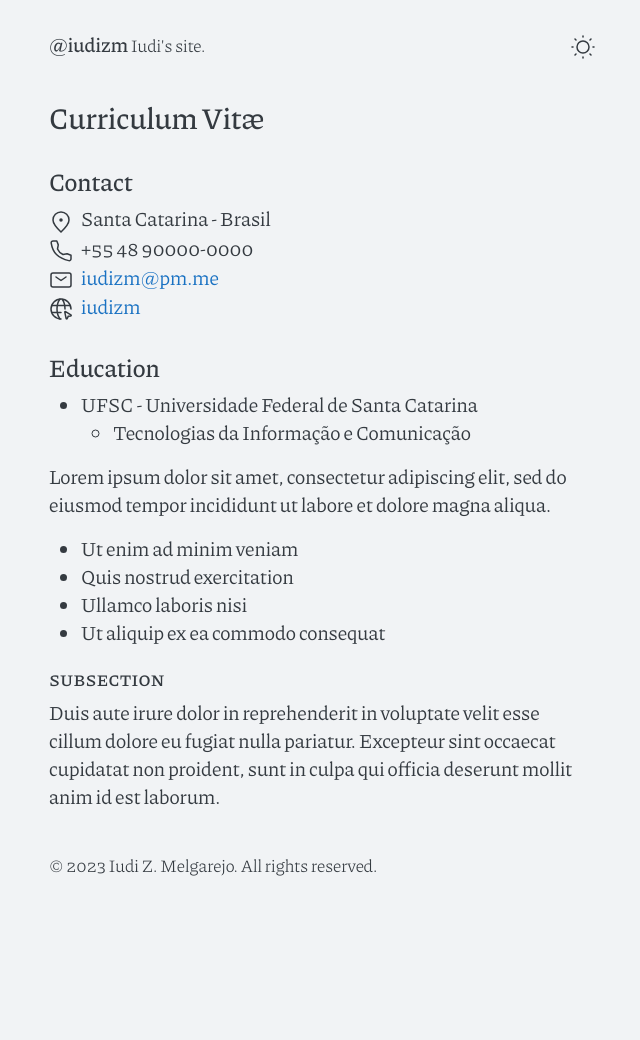
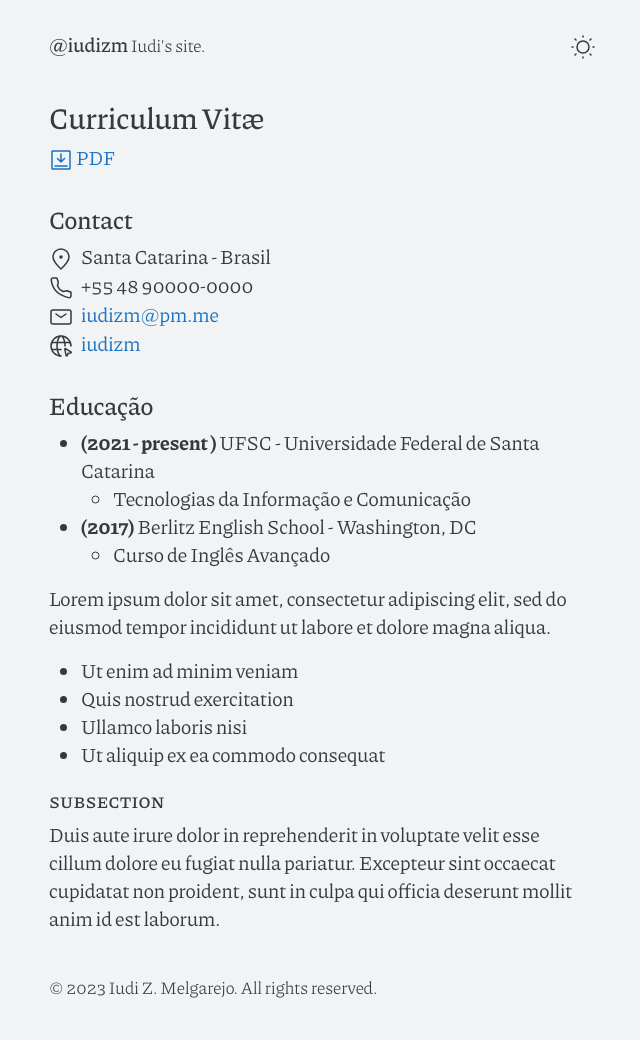
Before and after one commit to iudizm/iudizm.github.io, a Jekyll site: the page built from pt_BR/cv.md, in a window 1280 px wide. Shown: the whole page, without its empty margins (318-958 px from the left). Built offline with Jekyll 4.4.1, drawn with Linux system fonts in a browser that asks for light colours; before the commit the page ends 918 px from its top, so only the background shows below that.

Commit message:
atualiza conteudo

```diff
--- a/pt_BR/cv.md
+++ b/pt_BR/cv.md
@@ -6,12 +6,17 @@ lang: pt_BR
 
 # Curriculum Vitæ
 
+{% include iconlink.html icon="svg/download-square-outline.svg" href="/cv.pdf" %}[PDF](/cv.pdf)
+
 {% include contact.html %}
 
-## Education
+## Educação
 
-* UFSC - Universidade Federal de Santa Catarina
-  - Tecnologias da Informação e Comunicação
+* **(2021 - present )** UFSC - Universidade Federal de Santa Catarina
+  * Tecnologias da Informação e Comunicação
+
+* **(2017)** Berlitz English School - Washington, DC
+  * Curso de Inglês Avançado
 
 Lorem ipsum dolor sit amet, consectetur adipiscing elit, sed do eiusmod tempor incididunt ut labore et dolore magna aliqua.
 
```
Also changed, not shown: en/cv.md (+7 -2 lines), en/index.md (+0 -2 lines), pt_BR/index.md (+0 -2 lines).
